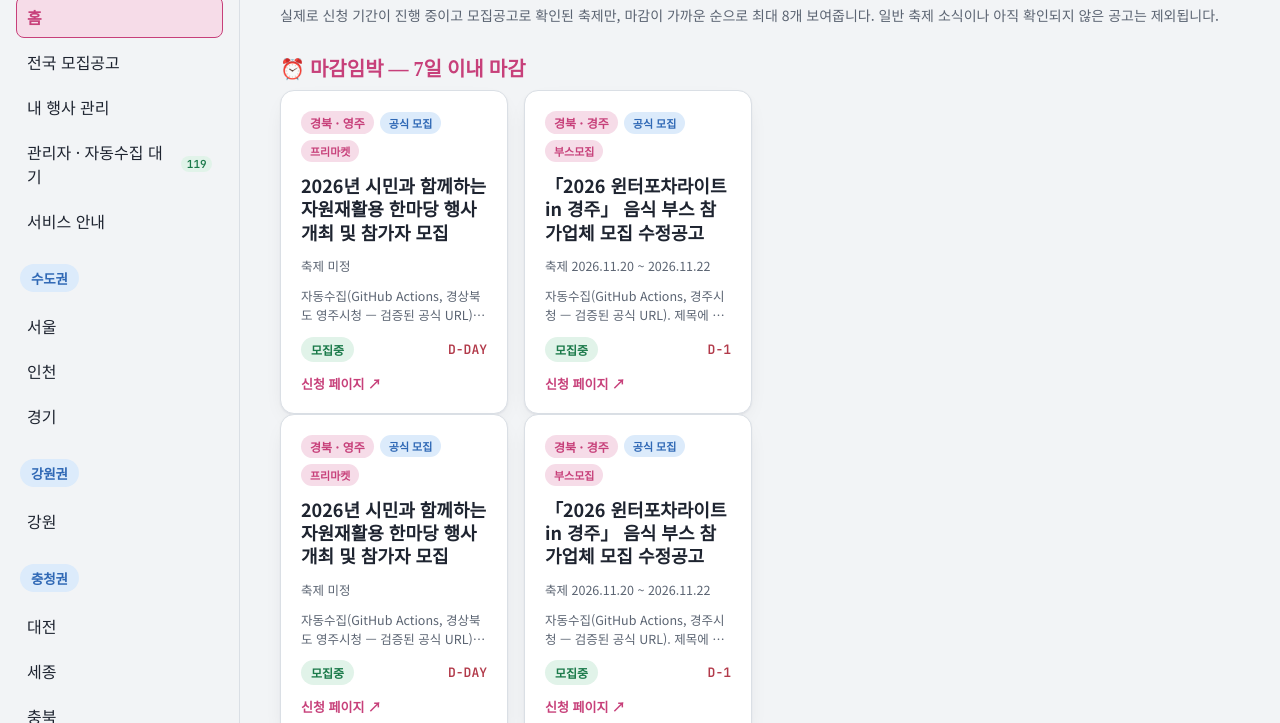
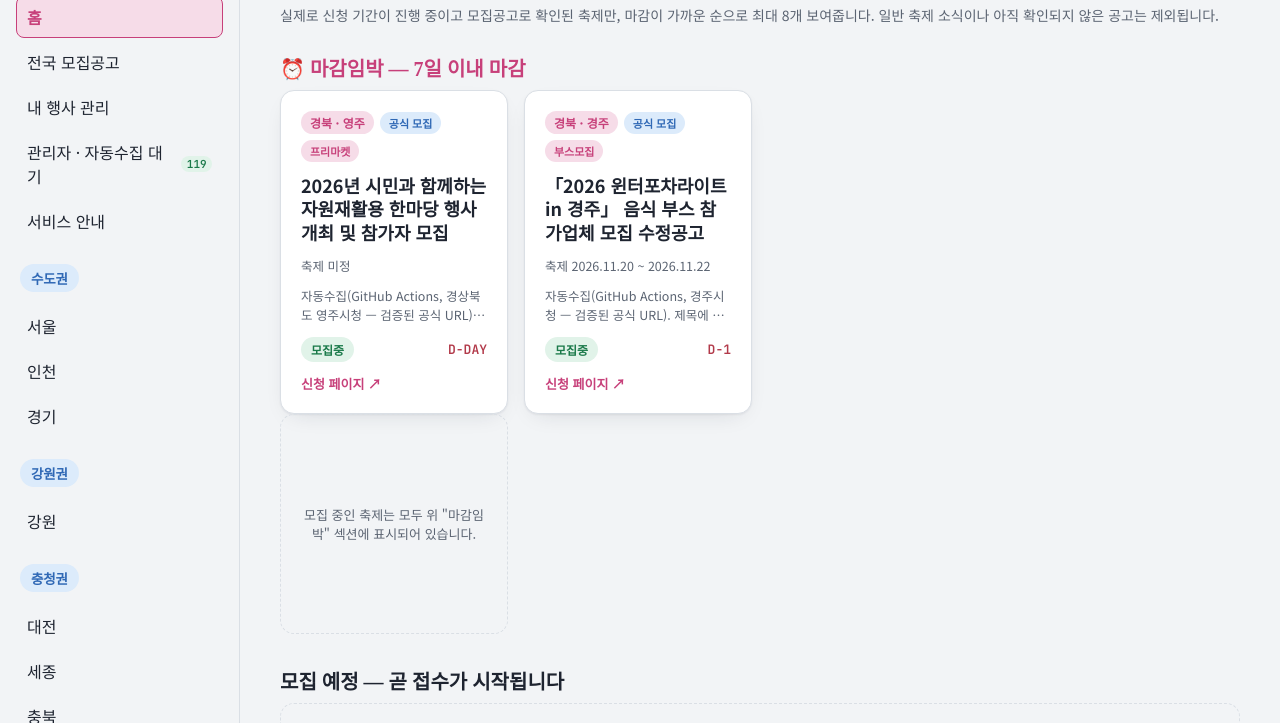
Before and after one commit to yeonseubsaengsomsatang-sys/ulsan-festival-collector, a website: page web/index.html in a window 1280 px wide. Shown: the part 77-800 px from the top of the page. Drawn offline with Linux system fonts and the light colour scheme.

Commit message:
fix: hide admin nav on public deploys, prevent home open-item duplication
- 관리자 · 자동수집 대기 메뉴를 isLocalEnvironment()로 감싸 공개 배포본에서는
  대기 건수와 함께 완전히 숨김(기존에는 클릭 시 비활성화 안내만 뜨고 메뉴/건수는
  그대로 노출됨).
- pickHomeOpen()이 excludeIds를 받아 마감임박 섹션에 이미 나온 항목을 모집중
  그리드에서 제외하도록 수정, 모집중 공고가 적을 때 같은 카드가 연속 중복 표시되던
  문제 해결. 모든 모집중 공고가 마감임박에 포함된 경우를 위한 안내 문구도 추가.

```diff
--- a/web/index.html
+++ b/web/index.html
@@ -1339,15 +1339,21 @@
       if (getStatus(f) === "open") counts[f.region] = (counts[f.region] || 0) + 1;
     });
 
+    // 2026-10-22 수정: 관리자 메뉴·대기 건수(119 등)는 로그인 없이 누구나 보던 정보라
+    // 공개 주소에서는 아예 숨긴다(실측 피드백 — 클릭하면 "비활성화" 안내가 뜨긴 했지만
+    // 메뉴 자체와 대기 건수가 그대로 노출되고 있었음). 로컬(관리자) 환경에서만 보여준다.
+    const adminNavHtml = isLocalEnvironment()
+      ? `<a class="nav-item ${activeKey === "collect-review" ? "active" : ""}" href="#collect-review">
+          <span>관리자 · 자동수집 대기</span>${pendingAutoCache.length > 0 ? `<span class="count">${pendingAutoCache.length}</span>` : ""}
+        </a>`
+      : "";
     let html = `
       <div class="brand"><span class="mark">🎪</span><span class="name">축제 신청 캘린더</span></div>
       <div class="nav-group">
         <a class="nav-item ${activeKey === "home" ? "active" : ""}" href="#home">홈</a>
         <a class="nav-item ${activeKey === "browse" ? "active" : ""}" href="#browse">전국 모집공고</a>
         <a class="nav-item ${activeKey === "myevents" ? "active" : ""}" href="#myevents">내 행사 관리</a>
-        <a class="nav-item ${activeKey === "collect-review" ? "active" : ""}" href="#collect-review">
-          <span>관리자 · 자동수집 대기</span>${pendingAutoCache.length > 0 ? `<span class="count">${pendingAutoCache.length}</span>` : ""}
-        </a>
+        ${adminNavHtml}
         <a class="nav-item ${activeKey === "about" ? "active" : ""}" href="#about">서비스 안내</a>
       </div>`;
 
@@ -1375,9 +1381,13 @@
   // 실제로 신청 기간이 진행 중("open")이고 noticeType상 확인된 모집인 것만, 마감 임박순으로
   // 최대 8개. 예전 방식(마감/미정도 같이 정렬 후 자르기)은 모집중이 8개를 못 채우면 마감된
   // 축제가 "지금 접수해야 할 축제"에 섞여 보이는 문제가 있었음 — 아예 open만 걸러낸다.
-  function pickHomeOpen() {
+  // 2026-10-22 수정: excludeIds에 담긴 항목(이미 "마감임박"에 미리보기로 나온 것)은
+  // 빼고 돌려준다 — 모집중 공고가 1~4건뿐일 때 마감임박 섹션과 바로 아래 모집중
+  // 섹션에 같은 카드가 연달아 중복으로 보이던 문제(실측 피드백)를 고치기 위함.
+  function pickHomeOpen(excludeIds) {
+    const skip = excludeIds || new Set();
     return getAllFestivals()
-      .filter(f => isRecommendable(f) && getStatus(f) === "open")
+      .filter(f => isRecommendable(f) && getStatus(f) === "open" && !skip.has(f.id))
       .sort((a, b) => parseDate(a.applyEnd) - parseDate(b.applyEnd))
       .slice(0, 8)
       .map(f => ({ f, status: "open" }));
@@ -1404,7 +1414,8 @@
   }
 
   // 2026-10-21 추가: "마감임박" — 모집중인 공고 중 마감 D-7 이내인 것만 따로 모아 맨 위에
-  // 보여준다(모집중 전체 목록에도 그대로 포함되며, 여기서는 눈에 띄게 미리보기만 한다).
+  // 보여준다. 2026-10-22부터 바로 아래 "모집중" 섹션(pickHomeOpen)에서는 여기 나온
+  // 항목을 제외하므로, 같은 카드가 두 섹션에 중복으로 보이지 않는다.
   function pickHomeUrgent(limit) {
     return getAllFestivals()
       .filter(f => isRecommendable(f) && getStatus(f) === "open" && dayDiff(parseDate(f.applyEnd), today0()) <= 7)
@@ -1493,7 +1504,7 @@
   function renderHome() {
     DETAIL_LOOKUP = {};
     const urgentFeatured = pickHomeUrgent(4);
-    const openFeatured = pickHomeOpen();
+    const openFeatured = pickHomeOpen(new Set(urgentFeatured.map(({ f }) => f.id)));
     const upcomingFeatured = pickHomeUpcoming(4);
     const closedRecentFeatured = pickHomeClosedRecent(6);
     const latestFeatured = pickHomeLatest(8);
@@ -1506,7 +1517,9 @@
     // 문제 개선 요청에 따라 수정).
     const openCards = openFeatured.length > 0
       ? openFeatured.map(({ f, status }) => festivalCardHtml(f, status)).join("")
-      : `<div class="empty-slot">현재 모집 중으로 확인된 축제가 없습니다.<br>아래 "모집 예정"과 "최근 마감된 공고"를 확인하거나, "+ 축제 추가"로 직접 등록해보세요.</div>`;
+      : openCount > 0
+        ? `<div class="empty-slot">모집 중인 축제는 모두 위 "마감임박" 섹션에 표시되어 있습니다.</div>`
+        : `<div class="empty-slot">현재 모집 중으로 확인된 축제가 없습니다.<br>아래 "모집 예정"과 "최근 마감된 공고"를 확인하거나, "+ 축제 추가"로 직접 등록해보세요.</div>`;
 
     const upcomingSection = `
       <div class="page-head" style="margin-top:32px;">
```
